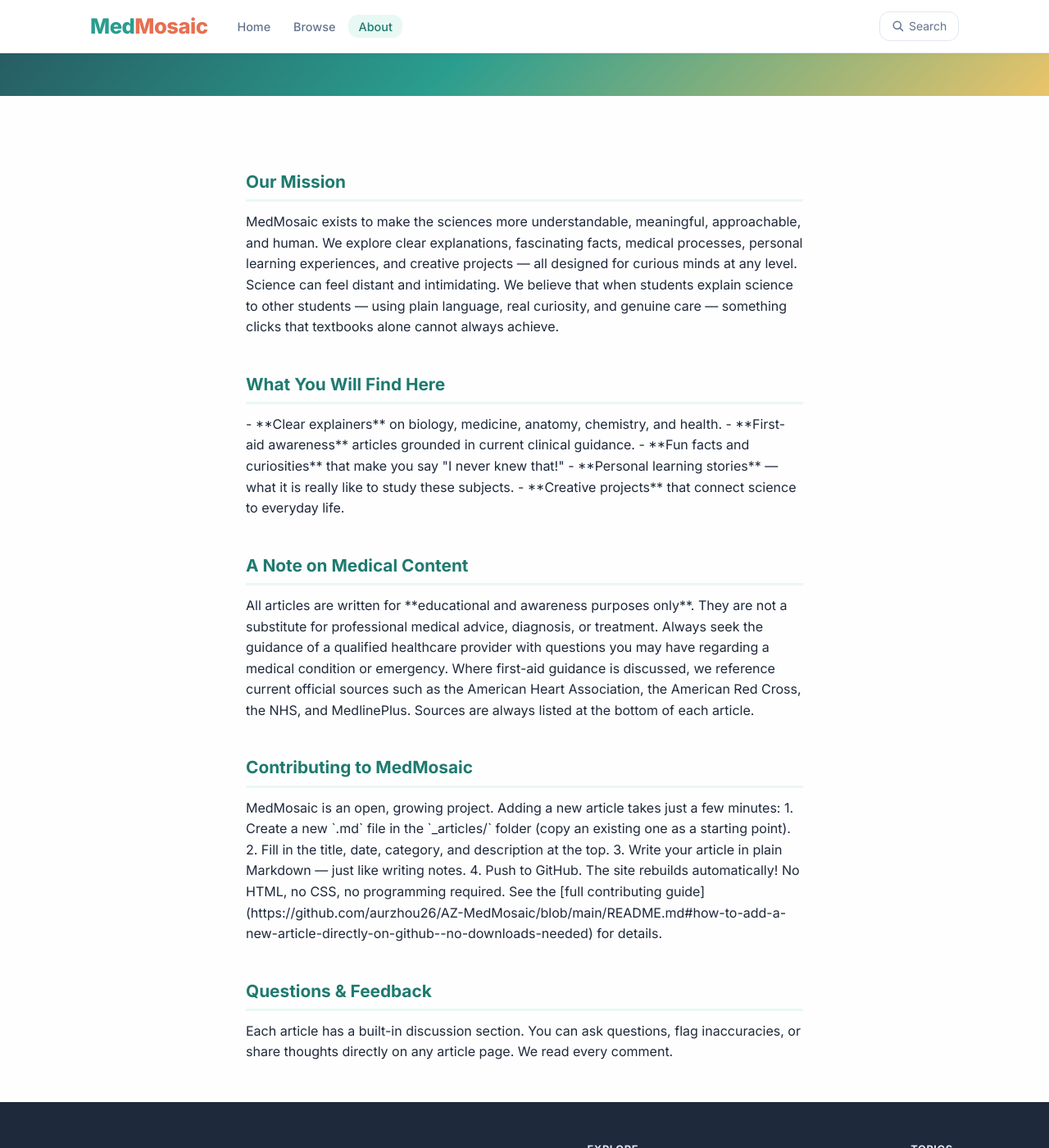
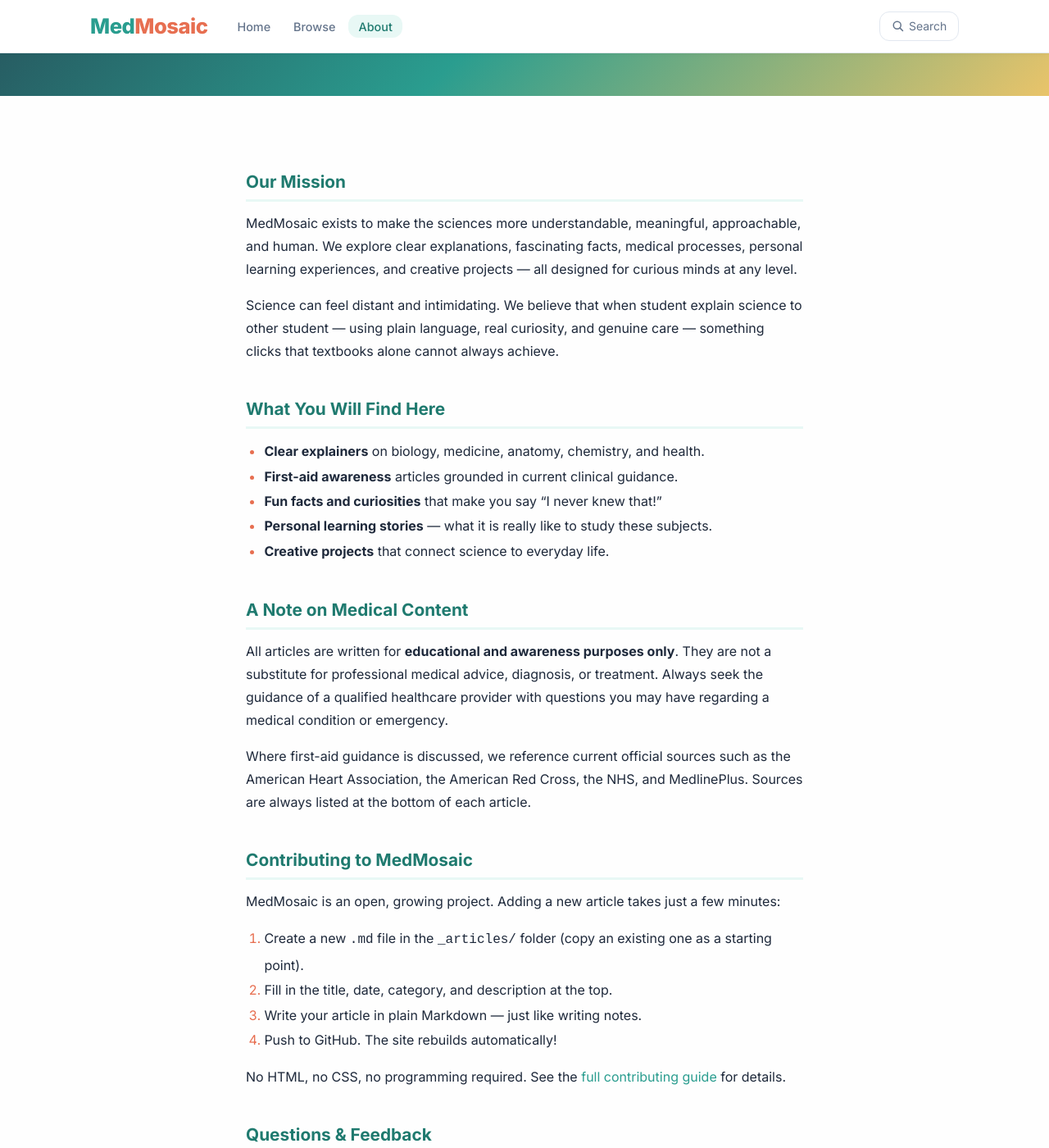
Before and after one commit to aurzhou26/AZ-MedMosaic, a Jekyll site: the page built from about.md, in a window 1280 px wide and 1400 px high, scrolled down 203 px. Shown: the whole window at 82% size. Built offline with Jekyll 4.4.1, drawn with Linux system fonts in a browser that asks for light colours.

Commit message:
Fix: student not students + About page markdown rendering

```diff
--- a/about.md
+++ b/about.md
@@ -12,15 +12,15 @@ description: Learn about MedMosaic — who we are, what we do, and how you can c
   </div>
 </section>
 
-<div class="about-body">
+<div class="about-body" markdown="1">
 
-<h2>Our Mission</h2>
+## Our Mission
 
 MedMosaic exists to make the sciences more understandable, meaningful, approachable, and human. We explore clear explanations, fascinating facts, medical processes, personal learning experiences, and creative projects — all designed for curious minds at any level.
 
-Science can feel distant and intimidating. We believe that when students explain science to other students — using plain language, real curiosity, and genuine care — something clicks that textbooks alone cannot always achieve.
+Science can feel distant and intimidating. We believe that when student explain science to other student — using plain language, real curiosity, and genuine care — something clicks that textbooks alone cannot always achieve.
 
-<h2>What You Will Find Here</h2>
+## What You Will Find Here
 
 - **Clear explainers** on biology, medicine, anatomy, chemistry, and health.
 - **First-aid awareness** articles grounded in current clinical guidance.
@@ -28,13 +28,13 @@ Science can feel distant and intimidating. We believe that when students explain
 - **Personal learning stories** — what it is really like to study these subjects.
 - **Creative projects** that connect science to everyday life.
 
-<h2>A Note on Medical Content</h2>
+## A Note on Medical Content
 
 All articles are written for **educational and awareness purposes only**. They are not a substitute for professional medical advice, diagnosis, or treatment. Always seek the guidance of a qualified healthcare provider with questions you may have regarding a medical condition or emergency.
 
 Where first-aid guidance is discussed, we reference current official sources such as the American Heart Association, the American Red Cross, the NHS, and MedlinePlus. Sources are always listed at the bottom of each article.
 
-<h2 id="contributing">Contributing to MedMosaic</h2>
+## Contributing to MedMosaic
 
 MedMosaic is an open, growing project. Adding a new article takes just a few minutes:
 
@@ -45,7 +45,7 @@ MedMosaic is an open, growing project. Adding a new article takes just a few min
 
 No HTML, no CSS, no programming required. See the [full contributing guide](https://github.com/aurzhou26/AZ-MedMosaic/blob/main/README.md#how-to-add-a-new-article-directly-on-github--no-downloads-needed) for details.
 
-<h2>Questions &amp; Feedback</h2>
+## Questions & Feedback
 
 Each article has a built-in discussion section. You can ask questions, flag inaccuracies, or share thoughts directly on any article page. We read every comment.
 
--- a/index.html
+++ b/index.html
@@ -7,7 +7,7 @@ title: Home
 <section class="hero">
   <div class="container">
     <h1>Where Science Meets <em>You</em></h1>
-    <p>Human sciences, biology, medicine, and chemistry — explained clearly, with care, by students for everyone.</p>
+    <p>Human sciences, biology, medicine, and chemistry — explained clearly, with care, by student for everyone.</p>
     <form class="hero-search" role="search" action="{{ '/search' | relative_url }}">
       <input type="search" name="q" placeholder="Search articles…" aria-label="Search articles">
       <button type="submit">Search</button>
```
